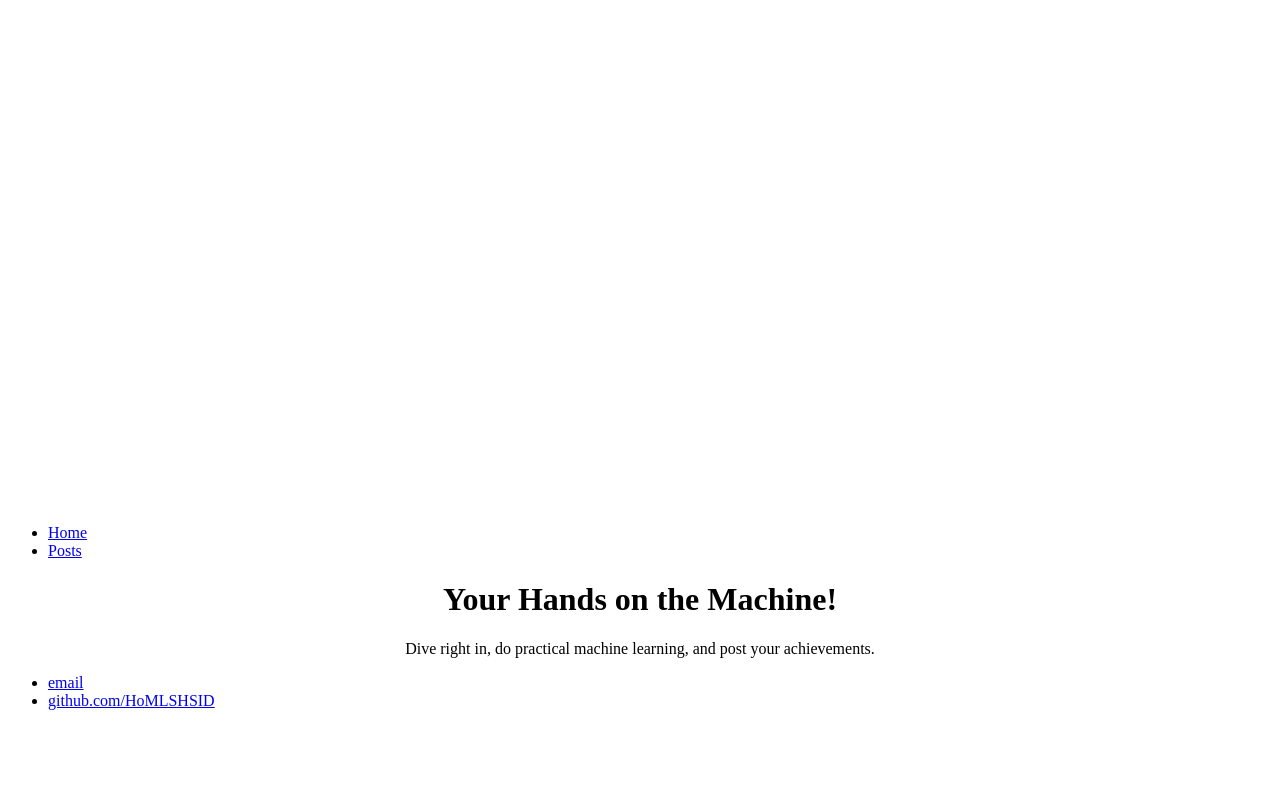
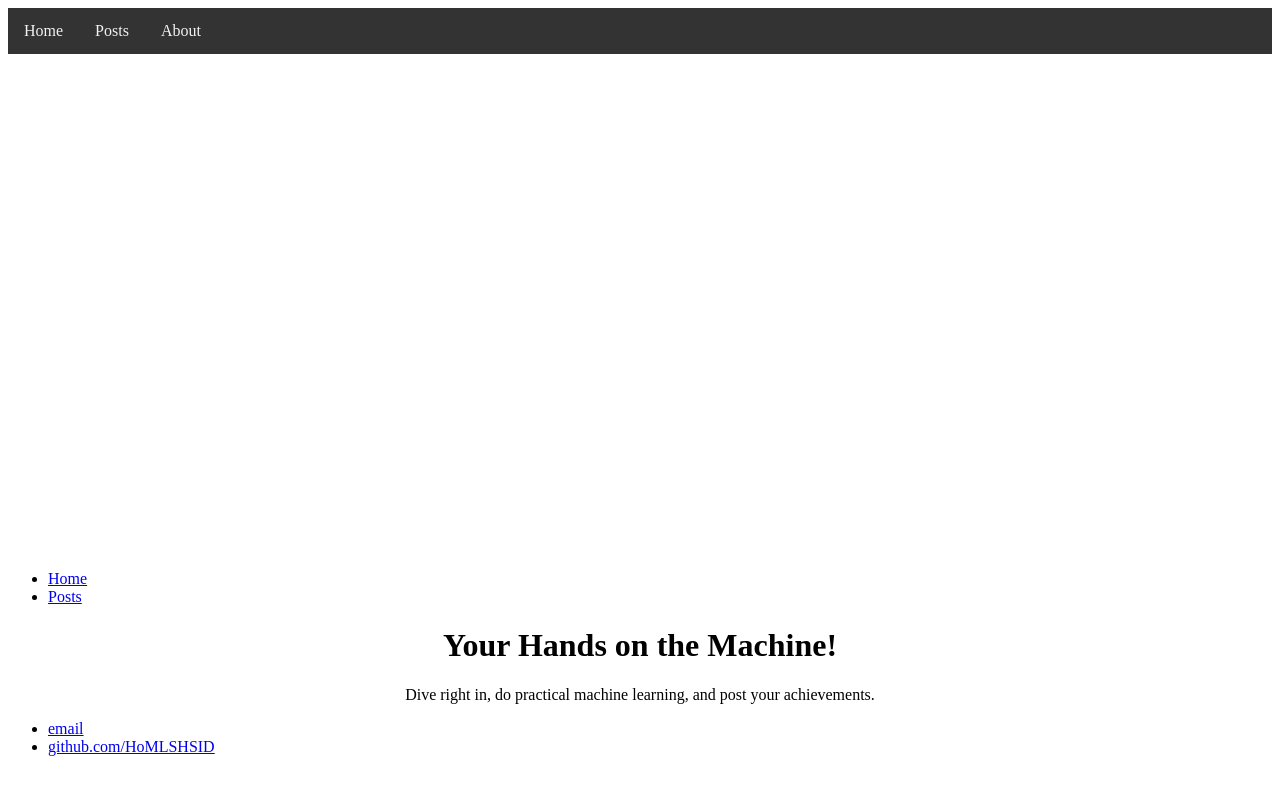
Before and after one commit to HoMLSHSID/HoMLSHSID.github.io, a Jekyll site: the page built from index.html, in a window 1280 px wide. Shown: the top 795 px of the page. Built offline with Jekyll 4.4.1, drawn with Linux system fonts in a browser that asks for light colours.

Commit message:
Update default.html

```diff
--- a/_layouts/default.html
+++ b/_layouts/default.html
@@ -4,7 +4,32 @@
 		<title>{{ page.title }}</title>
 		<link rel="stylesheet" type="text/css" href="HoMLSHSID.github.io/css/main.css">
 		<style>
+		/* Style the header */
+		.header {
+		  background-color: #f1f1f1;
+		  padding: 20px;
+		  text-align: center;
+		}
+		/* Style the top navigation bar */
+		.topnav {
+		  overflow: hidden;
+		  background-color: #333;
+		}
 
+		/* Style the topnav links */
+		.topnav a {
+		  float: left;
+		  display: block;
+		  color: #f2f2f2;
+		  text-align: center;
+		  padding: 14px 16px;
+		  text-decoration: none;
+		}
+		/* Change color on hover */
+		.topnav a:hover {
+		  background-color: #ddd;
+		  color: black;
+		}
 		.hero-image {
 		  background: url(HoMLSHSID.github.io/src/bg1.jpg) no-repeat center;
 		  background-size: cover;
@@ -23,6 +48,11 @@
 		</style>
 	</head>
 	<body>
+		<div class="topnav">
+		  <a href="">Home</a>
+		  <a href="/posts">Posts</a>
+		  <a href="/about">About</a>
+		</div>
 		<div class="hero-image">
 		  <div class="hero-text">
 		    <h1 style="font-size:50px">Your Hands on the Machine!</h1>
@@ -30,8 +60,8 @@
 		</div>
 		<nav>
     		<ul>
-        		<li><a href="/">Home</a></li>
-        		<li><a href="/posts">Posts</a></li>
+        	 <li><a href="/">Home</a></li>
+        	 <li><a href="/posts">Posts</a></li>
     		</ul>
 		</nav>
 		<div class="container">
@@ -41,9 +71,9 @@
 		</div><!-- /.container -->
 		<footer>
     		<ul>
-        		<li><a href="mailto:treeboy2762@naver.com">email</a></li>
-        		<li><a href="https://github.com/HoMLSHSID">github.com/HoMLSHSID</a></li>
-			</ul>
+		 <li><a href="mailto:treeboy2762@naver.com">email</a></li>
+		 <li><a href="https://github.com/HoMLSHSID">github.com/HoMLSHSID</a></li>
+		 </ul>
 		</footer>
 	</body>
 </html>
```
